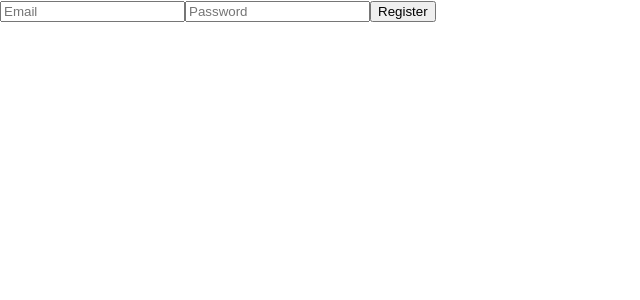
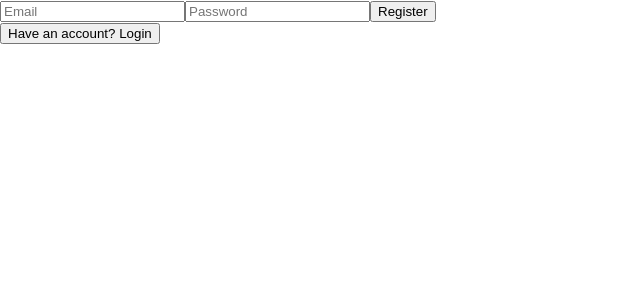
Before and after one commit to FrankM-7/PrioritizeMe, a React (Create React App) app: page /register in a window 1280 px wide. Shown: the top 300 px of the page, without its empty margins (0-640 px from the left). Built offline with nearby package versions, Linux system fonts and the light colour scheme.

Commit message:
added register button in login

```diff
--- a/src/Register.js
+++ b/src/Register.js
@@ -47,6 +47,7 @@ const Register = () => {
                 />
                 <button type="submit">Register</button>
             </form>
+            <button onClick={() => navigate('/login')}>Have an account? Login</button>
         </div>
     );
 }
```
